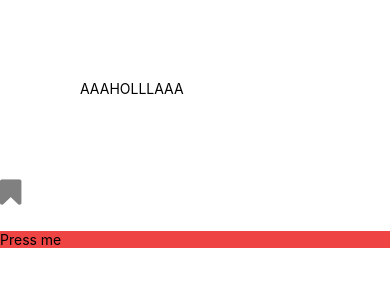
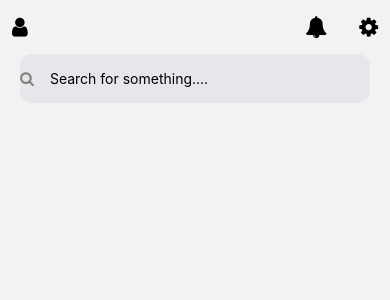
Before and after one commit to flauts/my-app, a React Native app: screen /Home in a window 390 px wide. Shown: the top 300 px of the page. Built offline with nearby package versions, Linux system fonts and the light colour scheme.

Commit message:
safe are provider working

```diff
--- a/App.tsx
+++ b/App.tsx
@@ -1,18 +1,26 @@
 import { StatusBar } from 'expo-status-bar';
 import { Button, Text, View, Pressable } from 'react-native';
+import { SafeAreaProvider } from 'react-native-safe-area-context';
+import { NavigationContainer } from '@react-navigation/native';
+import { createStackNavigator } from '@react-navigation/stack';
 import MyButton from './components/MyButton';
+import PostPreview from './components/PostPreview';
+import HomeScreen from './screens/HomeScreen';
 
+const Stack = createStackNavigator();
 export default function App() {
   return (
-    <View className='justify-center' >
-      <StatusBar style="dark" />
-      <Text className="center m-20">
-        AAAHOLLLAAA
-      </Text>
-      <MyButton icon='bookmark' />
-      <Pressable className='bg-red-500' onPress={() => console.log('pressed')}>
-        <Text>Press me</Text>
-      </Pressable>
-    </View>
+    <SafeAreaProvider>
+    <NavigationContainer>
+      <StatusBar style="auto" />
+      <Stack.Navigator
+      screenOptions={{
+        headerShown:false
+      }}>
+        <Stack.Screen name="Home" component={HomeScreen} />
+        <Stack.Screen name="Post" component={PostPreview} />
+      </Stack.Navigator>
+    </NavigationContainer>
+    </SafeAreaProvider>
   );
 }
--- /dev/null
+++ b/components/Header.tsx
@@ -0,0 +1,16 @@
+import React from 'react'
+import {View,Text} from 'react-native'
+import Icon from 'react-native-vector-icons/FontAwesome';
+const Header = () => {
+  return (
+    <View className='flex-row mx-3 my-4 justify-between'>
+        <Icon name='user' size={22}/>
+        <View className='flex-row gap-x-8'>
+        <Icon name="bell" size={22}/>
+        <Icon name='gear' size={22} />
+        </View>
+    </View>
+)
+}
+
+export default Header
--- a/components/MyButton.tsx
+++ b/components/MyButton.tsx
@@ -9,11 +9,11 @@ type MyButtonProps = {
     icon:string
     color?: string
     floating_text?: string
-    iconStyle?: TextProps['style']
+    buttonStyle?: TextProps['style']
 }
 
 
-const MyButton = ({ iconStyle, icon, color = 'grey', floating_text = 'Waiting for something to happen?' }:MyButtonProps) => {
+const MyButton = ({ buttonStyle, icon, color = 'grey', floating_text = 'Waiting for something to happen?' }:MyButtonProps) => {
     const [isLongPressed, setIsLongPressed] = useState(false);
     const [isPressedOut, setIsPressedOut] = useState(false);
     const fadeAnim = useRef(new Animated.Value(0)).current; // Initial opacity is 0
@@ -27,7 +27,7 @@ const MyButton = ({ iconStyle, icon, color = 'grey', floating_text = 'Waiting fo
         }, [isLongPressed]);
 
     return (
-        <Pressable style={iconStyle}
+        <Pressable style={buttonStyle}
         onPressOut={() => {setIsLongPressed(false); setIsPressedOut(!isPressedOut)}}
             onLongPress={() => setIsLongPressed(true)}>
             <Icon name={icon} size={30} color={!isPressedOut?"grey":"orange"} />
@@ -40,6 +40,6 @@ const MyButton = ({ iconStyle, icon, color = 'grey', floating_text = 'Waiting fo
 
 export default styled(MyButton, {
     props:{
-        iconStyle:true
+        buttonStyle:true
     }
 })
--- a/components/PostHomeScreen.tsx
+++ /dev/null
@@ -1,11 +0,0 @@
-import { View, Text } from 'react-native'
-
-const PostHomeScreen = () => {
-    return (
-        <View>
-            <Text>PostHomeScreen</Text>
-        </View>
-    )
-}
-
-export default PostHomeScreen
--- /dev/null
+++ b/components/PostPreview.tsx
@@ -0,0 +1,13 @@
+import { styled } from 'nativewind';
+import { View, Text, TextInput } from 'react-native'
+
+
+const PostPreview = () => {
+    return (
+        <View>
+        <Text>ComponentPost</Text>
+        </View>
+    )
+}
+
+export default PostPreview
--- /dev/null
+++ b/components/SearchBar.tsx
@@ -0,0 +1,13 @@
+import React from 'react'
+import {View, TextInput} from 'react-native'
+import Icon from 'react-native-vector-icons/FontAwesome';
+const SearchBar = () => {
+  return (
+    <View className='flex-row bg-gray-200 gap-x-4 items-center rounded-xl mx-5 py-4'>
+    <Icon className="grow-0" name='search' size={15} color='gray' />
+    <TextInput className="grow" placeholder='Search for something....' />
+    </View>
+)
+}
+
+export default SearchBar
--- a/package.json
+++ b/package.json
@@ -23,6 +23,7 @@
     "react": "18.2.0",
     "react-native": "0.74.3",
     "react-native-elements": "^3.4.3",
+    "react-native-safe-area-context": "^4.10.8",
     "react-native-svg": "15.2.0",
     "react-native-vector-icons": "^10.1.0"
   },
--- a/screens/HomeScreen.tsx
+++ b/screens/HomeScreen.tsx
@@ -1,9 +1,17 @@
 import { View, Text } from 'react-native'
+import { useSafeAreaInsets } from 'react-native-safe-area-context'
+import SearchBar from '../components/SearchBar'
+import Header from '../components/Header';
+
+
 const HomeScreen = () => {
+    const insets = useSafeAreaInsets();
+
     return (
-        <View>
-            <Text>HomeScreen</Text>
-        </View>
+        <View style={{paddingTop:insets.top, paddingBottom:insets.bottom}}>
+            <Header />
+            <SearchBar />
+            </View>
     )
 }
 
```
Also changed, not shown: 1 other file (tests, documents, lock files or other folders).
